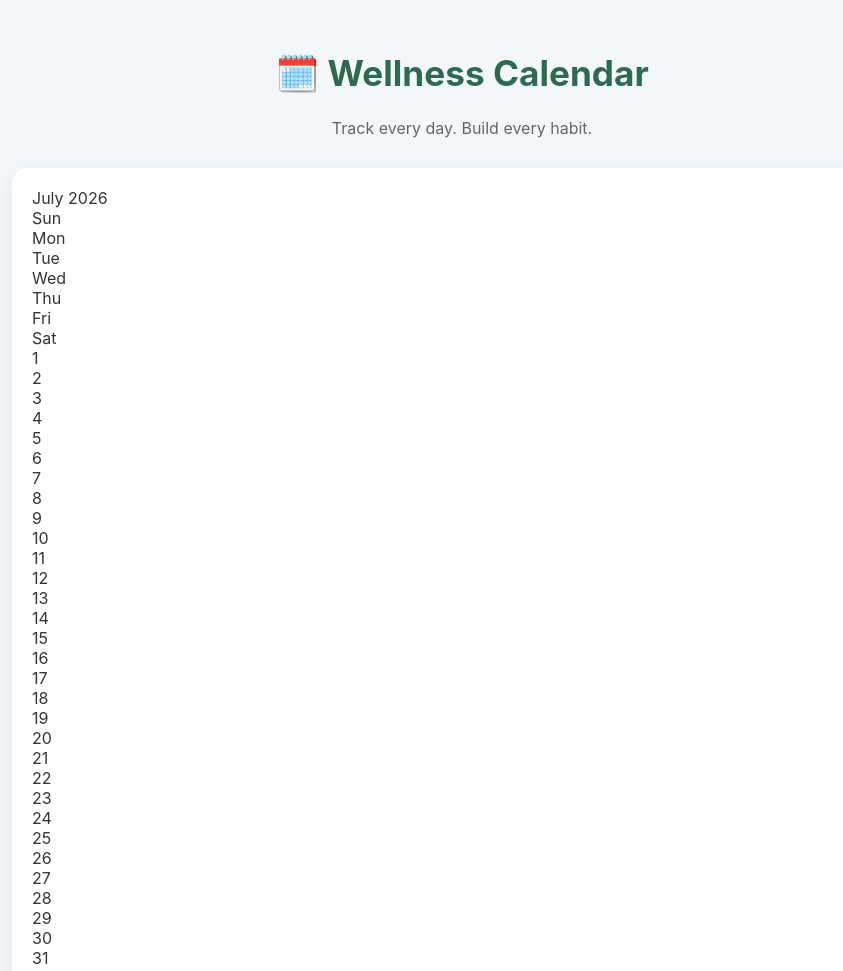
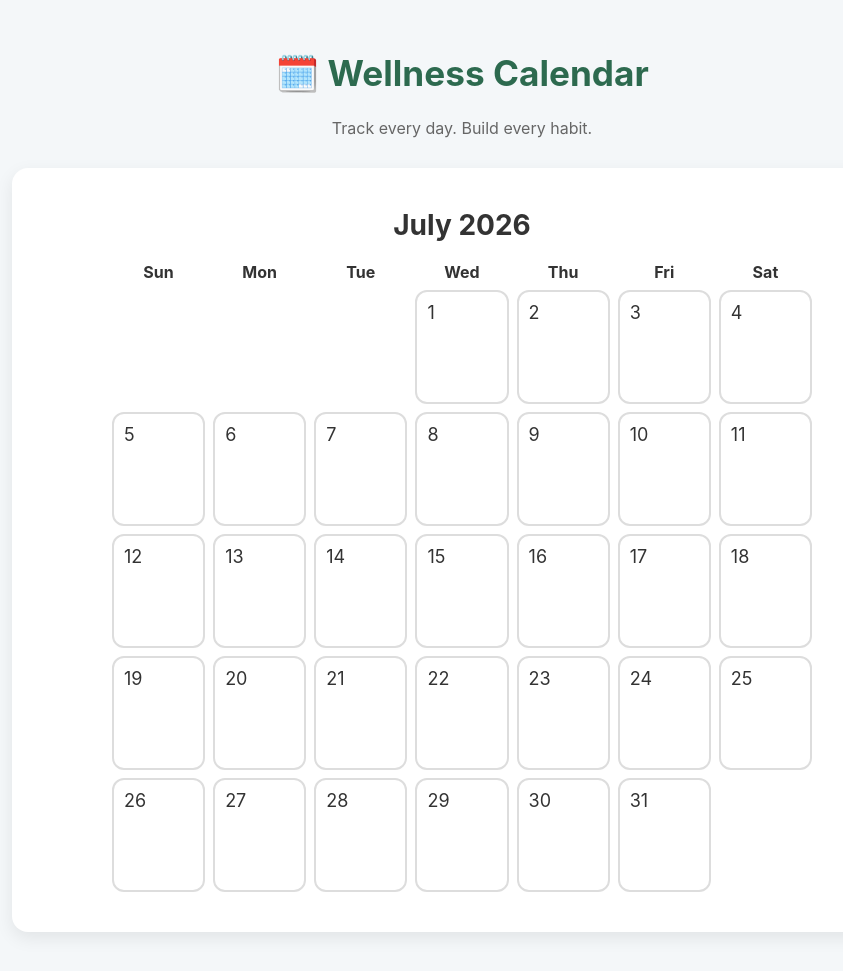
Before and after one commit to nordeva-76/Wellness-dashboard, a plain HTML site: page calendar.html in a window 1280 px wide. Shown: the top 971 px of the page, without its empty margins (178-1021 px from the left). Drawn offline with Linux system fonts and the light colour scheme.

Commit message:
Update styles.css

```diff
--- a/styles.css
+++ b/styles.css
@@ -192,3 +192,51 @@ label {
         margin: 8px 0;
     }
 }
+.calendar {
+    width: 100%;
+    max-width: 700px;
+    margin: 20px auto;
+}
+
+.calendar-header {
+    text-align: center;
+    font-size: 28px;
+    font-weight: bold;
+    margin-bottom: 20px;
+}
+
+.weekdays {
+    display: grid;
+    grid-template-columns: repeat(7, 1fr);
+    gap: 8px;
+    margin-bottom: 8px;
+}
+
+.weekdays div {
+    text-align: center;
+    font-weight: bold;
+}
+
+.days {
+    display: grid;
+    grid-template-columns: repeat(7, 1fr);
+    gap: 8px;
+}
+
+.day {
+    min-height: 90px;
+    border: 2px solid #ddd;
+    border-radius: 12px;
+    padding: 10px;
+    font-size: 18px;
+    cursor: pointer;
+}
+
+.day:hover {
+    transform: scale(1.03);
+}
+
+.empty {
+    border: none;
+    cursor: default;
+}
```
